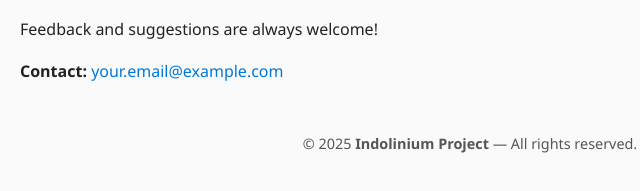
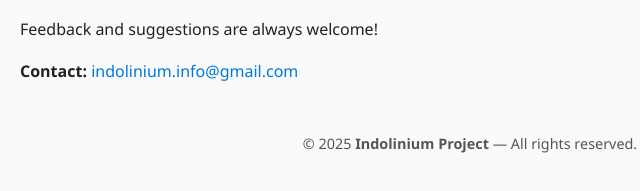
Before and after one commit to Zewi21/zewi21.github.io, a plain HTML site: page index.html in a window 1280 px wide. Shown: the part 2198-2389 px from the top of the page, 170-810 px from the left. Drawn offline with Linux system fonts and the light colour scheme.

Commit message:
Update index.html

```diff
--- a/index.html
+++ b/index.html
@@ -152,7 +152,7 @@
   <section id="about">
     <h2>About the Project</h2>
     <p>Feedback and suggestions are always welcome!</p>
-    <p><strong>Contact:</strong> <a href="mailto:your.email@example.com">your.email@example.com</a></p>
+    <p><strong>Contact:</strong> <a href="mailto:indolinium.info@gmail.com">indolinium.info@gmail.com</a></p>
   </section>
 
   <footer>
```
